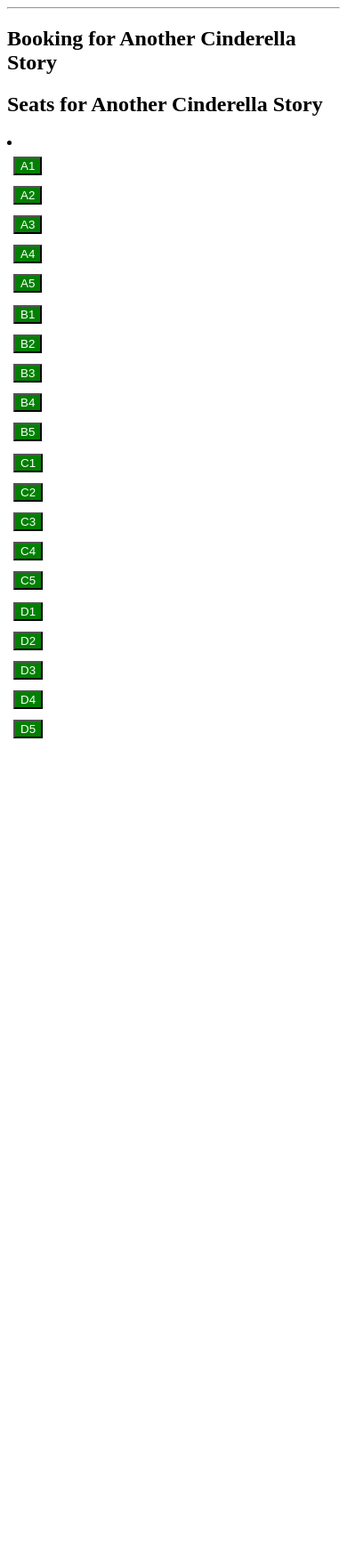
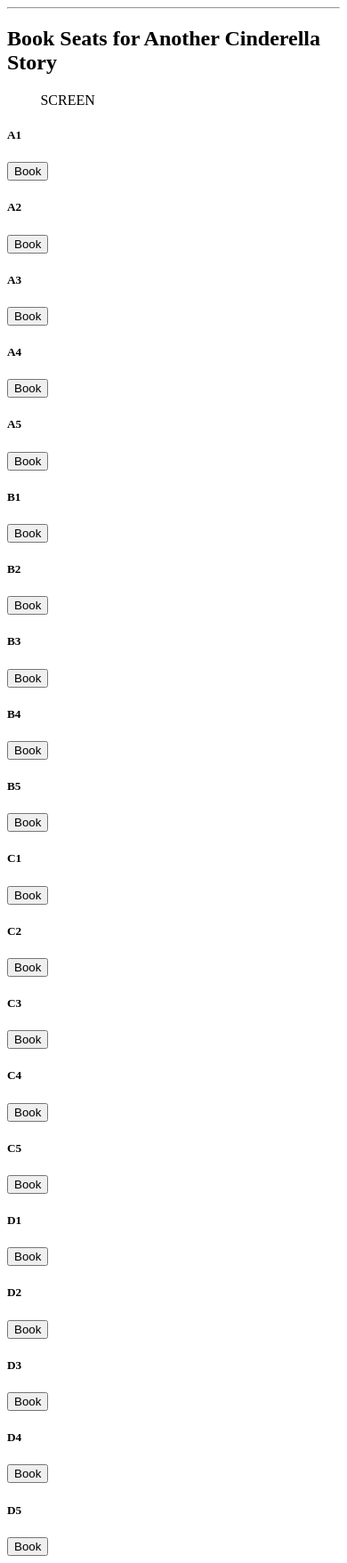
Before and after one commit to ksanch20/cs4300, a Django app: page /book-seat/1/ in a window 390 px wide. Shown: the part 26-1783 px from the top of the page at 89% size. Before the commit the page ends 856 px from the top, so only its background shows below. Run offline with Django 4.2, Linux system fonts and the light colour scheme; a user stored in the database is signed in; data comes from the database, SQL or seed files in the repository.

Commit message:
Update html files

```diff
--- a/homework2/movie_theater_booking/bookings/templates/bookings/seat_booking.html
+++ b/homework2/movie_theater_booking/bookings/templates/bookings/seat_booking.html
@@ -1,37 +1,40 @@
 {% extends "base.html" %}
+{% block title %}Book Seats{% endblock %}
 
 {% block content %}
-<h2>Booking for {{ movie.title }}</h2>
+<h2 class="mb-4 text-center">Book Seats for {{ movie.title }}</h2>
+
 
 {% if error %}
-<p style="color:red;">{{ error }}</p>
+<div class="alert alert-danger">{{ error }}</div>
 {% endif %}
 
-<form method="post">
-  {% csrf_token %}
-  <table>
-    <tr>
-      <h2>Seats for {{ movie.title }}</h2>
-      <li>
-      {% for seat in seats %}
-        <td style="padding:5px;">
-          {% if seat.booking_status %}
-            <button type="button" disabled style="background-color:red; color:white;">
-              {{ seat.seat_number }}
-            </button>
-          {% else %}
-            <button type="submit" name="seat_id" value="{{ seat.id }}" style="background-color:green; color:white;">
-              {{ seat.seat_number }}
-            </button>
-          {% endif %}
-        </td>
-        {% if forloop.counter|divisibleby:5 %}
-    </tr><tr>
+<!-- Screen Indicator -->
+<div class="text-center mb-4">
+    <div class="bg-secondary text-white py-2 rounded" style="width: 80%; margin: 0 auto;">
+        SCREEN
+    </div>
+</div>
+
+<!-- Seats Grid -->
+<div class="row row-cols-2 row-cols-md-4 g-3">
+  {% for seat in seats %}
+  <div class="col">
+    <div class="card text-center {% if seat.booking_status %}bg-danger text-white{% else %}bg-light{% endif %}">
+      <div class="card-body">
+        <h5 class="card-title">{{ seat.seat_number }}</h5>
+        {% if not seat.booking_status %}
+        <form method="post">
+          {% csrf_token %}
+          <input type="hidden" name="seat_id" value="{{ seat.id }}">
+          <button type="submit" class="btn btn-primary btn-sm">Book</button>
+        </form>
+        {% else %}
+        <span class="badge bg-dark">Booked</span>
         {% endif %}
-        </tr>
-      {% endfor %}
-      </tr>
-    </tr>
-  </table>
-</form>
+      </div>
+    </div>
+  </div>
+  {% endfor %}
+</div>
 {% endblock %}
```
Also changed, not shown: homework2/movie_theater_booking/bookings/templates/bookings/booking_history.html (+19 -11 lines), homework2/movie_theater_booking/bookings/templates/bookings/home.html (+14 -6 lines), homework2/movie_theater_booking/bookings/templates/bookings/movie_list.html (+23 -15 lines).
